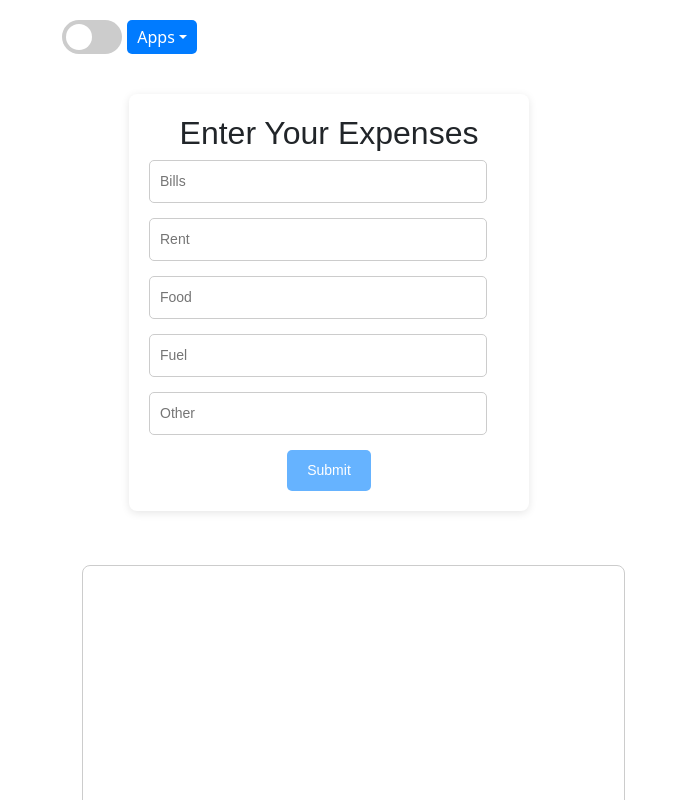
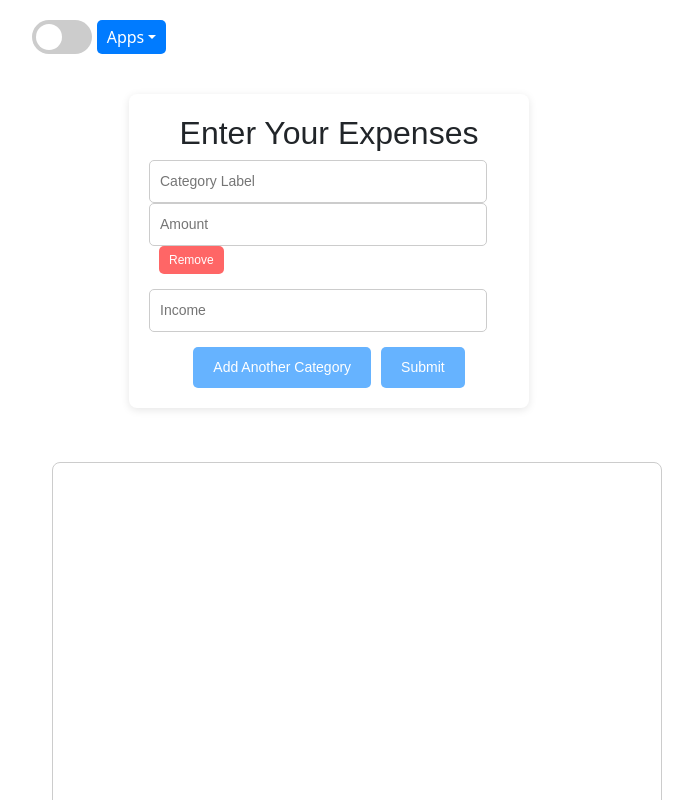
Before and after one commit to stefvvn/FunctionApp1, a React (Vite) app in the folder my-frontend/: page /expense-tracker in a window 1280 px wide. Shown: the top 800 px of the page, without its empty margins (311-1004 px from the left). Built offline with nearby package versions, Linux system fonts and the light colour scheme.

Commit message:
added user-created forms to expense tracker

```diff
--- a/my-frontend/src/components/ExpenseData.css
+++ b/my-frontend/src/components/ExpenseData.css
@@ -27,18 +27,7 @@ h2 {
   margin-bottom: 15px;
 }
 
-.form-field label {
-  display: block;
-  font-size: 14px;
-  margin-bottom: 5px;
-  color: #555;
-}
-
-.dark-mode .form-field label {
-  color: #ddd;
-}
-
-.form-input {
+.form-field input {
   width: 94%;
   padding: 10px;
   border: 1px solid #ccc;
@@ -48,16 +37,63 @@ h2 {
   color: #333;
 }
 
-.dark-mode .form-input {
+.dark-mode .form-field input {
   background-color: #444;
   color: #fff;
   border-color: #555;
+}
+
+.form-field .remove-field {
+  background-color: #ff6666;
+  color: white;
+  border: none;
+  padding: 5px 10px;
+  font-size: 12px;
+  border-radius: 5px;
+  cursor: pointer;
+  transition: background-color 0.3s ease;
+  margin-left: 10px;
+}
+
+.form-field .remove-field:hover {
+  background-color: #e64a19;
+}
+
+.dark-mode .form-field .remove-field {
+  background-color: #e64a19;
+}
+
+.dark-mode .form-field .remove-field:hover {
+  background-color: #b33c00;
 }
 
 .form-actions {
   display: flex;
   justify-content: center;
   gap: 10px;
+}
+
+.add-field {
+  background-color: #66b3ff;
+  color: white;
+  border: none;
+  padding: 10px 20px;
+  font-size: 14px;
+  border-radius: 5px;
+  cursor: pointer;
+  transition: background-color 0.3s ease;
+}
+
+.add-field:hover {
+  background-color: #3380e0;
+}
+
+.dark-mode .add-field {
+  background-color: #5a5a5a;
+}
+
+.dark-mode .add-field:hover {
+  background-color: #333;
 }
 
 .form-submit {
@@ -97,3 +133,11 @@ h2 {
 .status-message.error {
   color: red;
 }
+
+.node.income {
+  fill: #ff6600;
+}
+
+.node.leftover {
+  fill: #339900;
+}
--- a/my-frontend/src/components/ExpenseData.jsx
+++ b/my-frontend/src/components/ExpenseData.jsx
@@ -2,81 +2,83 @@ import React, { useState } from "react";
 import "./ExpenseData.css";
 
 const ExpenseData = ({ onSubmit }) => {
-  const [expense, setExpense] = useState({
-    bill: "",
-    rent: "",
-    food: "",
-    fuel: "",
-    other: "",
-  });
+  const [fields, setFields] = useState([{ label: "", value: "" }]);
+  const [income, setIncome] = useState("");
 
-  const handleChange = (e) => {
+  const handleChange = (index, e) => {
     const { name, value } = e.target;
-    setExpense((prevState) => ({
-      ...prevState,
-      [name]: value,
-    }));
+    const newFields = [...fields];
+    newFields[index][name] = value;
+    setFields(newFields);
+  };
+
+  const handleIncomeChange = (e) => {
+    setIncome(e.target.value);
+  };
+
+  const handleAddField = () => {
+    setFields([...fields, { label: "", value: "" }]);
+  };
+
+  const handleRemoveField = (index) => {
+    const newFields = fields.filter((_, i) => i !== index);
+    setFields(newFields);
   };
 
   const handleSubmit = (e) => {
     e.preventDefault();
-    onSubmit(expense);
+    const expensesTotal = fields.reduce((sum, field) => sum + (parseFloat(field.value) || 0), 0);
+    const leftover = parseFloat(income || 0) - expensesTotal;
+    onSubmit(fields, income, leftover);
   };
 
   return (
     <form onSubmit={handleSubmit} className="expense-form">
       <h2>Enter Your Expenses</h2>
+
+      {fields.map((field, index) => (
+        <div key={index} className="form-field">
+          <input
+            type="text"
+            name="label"
+            value={field.label}
+            onChange={(e) => handleChange(index, e)}
+            placeholder="Category Label"
+            className="form-input"
+          />
+          <input
+            type="number"
+            name="value"
+            value={field.value}
+            onChange={(e) => handleChange(index, e)}
+            placeholder="Amount"
+            className="form-input"
+          />
+          <button
+            type="button"
+            className="remove-field"
+            onClick={() => handleRemoveField(index)}
+          >
+            Remove
+          </button>
+        </div>
+      ))}
+
       <div className="form-field">
         <input
           type="number"
-          name="bill"
-          value={expense.bill}
-          onChange={handleChange}
-          placeholder="Bills"
+          name="income"
+          value={income}
+          onChange={handleIncomeChange}
+          placeholder="Income"
           className="form-input"
         />
       </div>
-      <div className="form-field">
-        <input
-          type="number"
-          name="rent"
-          value={expense.rent}
-          onChange={handleChange}
-          placeholder="Rent"
-          className="form-input"
-        />
-      </div>
-      <div className="form-field">
-        <input
-          type="number"
-          name="food"
-          value={expense.food}
-          onChange={handleChange}
-          placeholder="Food"
-          className="form-input"
-        />
-      </div>
-      <div className="form-field">
-        <input
-          type="number"
-          name="fuel"
-          value={expense.fuel}
-          onChange={handleChange}
-          placeholder="Fuel"
-          className="form-input"
-        />
-      </div>
-      <div className="form-field">
-        <input
-          type="number"
-          name="other"
-          value={expense.other}
-          onChange={handleChange}
-          placeholder="Other"
-          className="form-input"
-        />
-      </div>
+
       <div className="form-actions">
+        <button type="button" className="add-field" onClick={handleAddField}>
+          Add Another Category
+        </button>
         <button type="submit" className="form-submit">
           Submit
         </button>
--- a/my-frontend/src/components/ExpenseTracker.jsx
+++ b/my-frontend/src/components/ExpenseTracker.jsx
@@ -8,38 +8,38 @@ const ExpenseTracker = () => {
   const [expenses, setExpenses] = useState(null);
   const svgRef = useRef();
 
-  const handleFormSubmit = (expenseData) => {
-    setExpenses(expenseData);
+  const handleFormSubmit = (expenseData, income) => {
+    const parsedIncome = parseFloat(income);
+    if (isNaN(parsedIncome)) {
+      console.error("Invalid income value");
+      return;
+    }
+
+    const totalExpenses = expenseData.reduce(
+      (sum, expense) => sum + (parseFloat(expense.value) || 0),
+      0
+    );
+
+    const leftover = Math.max(0, parsedIncome - totalExpenses);
+
+    setExpenses({ expenseData, income: parsedIncome, leftover });
   };
 
   useEffect(() => {
     if (!expenses) return;
 
+    const { expenseData, income, leftover } = expenses;
+
     const data = [
+      ...expenseData.map((expense) => ({
+        source: "Income",
+        target: expense.label,
+        value: parseFloat(expense.value || 0),
+      })),
       {
-        source: "Bills",
-        target: "Total",
-        value: parseFloat(expenses.bill || 0),
-      },
-      {
-        source: "Rent",
-        target: "Total",
-        value: parseFloat(expenses.rent || 0),
-      },
-      {
-        source: "Food",
-        target: "Total",
-        value: parseFloat(expenses.food || 0),
-      },
-      {
-        source: "Fuel",
-        target: "Total",
-        value: parseFloat(expenses.fuel || 0),
-      },
-      {
-        source: "Other",
-        target: "Total",
-        value: parseFloat(expenses.other || 0),
+        source: "Income",
+        target: "Leftover",
+        value: leftover,
       },
     ];
 
@@ -57,8 +57,18 @@ const ExpenseTracker = () => {
       .size([width, height]);
 
     const nodes = Array.from(
-      new Set(data.map((d) => d.source).concat(data.map((d) => d.target))),
+      new Set(data.map((d) => d.source).concat(data.map((d) => d.target)))
     ).map((name) => ({ name }));
+
+    nodes.forEach((node) => {
+      if (node.name === "Income") {
+        node.x0 = 0;
+        node.x1 = 150;
+      } else {
+        node.x0 = width - 300;
+        node.x1 = width - 150;
+      }
+    });
 
     const links = data.map((d) => ({
       source: nodes.findIndex((n) => n.name === d.source),
@@ -78,19 +88,16 @@ const ExpenseTracker = () => {
         "#66b3ff",
         "#ff3399",
         "#cccccc",
+        "#ff6600",
+        "#339900",
       ]);
 
-    const linkColor = d3
-      .scaleOrdinal()
-      .domain(nodes.map((d) => d.name))
-      .range([
-        "#ffcc00",
-        "#ff6666",
-        "#66cc66",
-        "#66b3ff",
-        "#ff3399",
-        "#cccccc",
-      ]);
+    const linkColor = (sourceName, targetName) => {
+      if (targetName === "Leftover") {
+        return "#cccccc";
+      }
+      return color(targetName);
+    };
 
     svg
       .selectAll(".link")
@@ -101,7 +108,7 @@ const ExpenseTracker = () => {
       .attr("d", sankeyLinkHorizontal())
       .style("stroke-width", (d) => Math.max(1, d.width))
       .style("fill", "none")
-      .style("stroke", (d) => linkColor(d.source.name))
+      .style("stroke", (d) => linkColor(d.source.name, d.target.name))
       .style("stroke-opacity", 0.5);
 
     const node = svg
@@ -122,27 +129,40 @@ const ExpenseTracker = () => {
       .style("stroke", "#000");
 
     node
-      .filter((d) => d.name !== "Total")
       .append("text")
-      .attr("x", (d) => d.x1 + 5)
+      .attr("x", (d) => {
+        if (d.name === "Income") {
+          return d.x1 + 5;
+        }
+        return d.x0 - 5;
+      })
       .attr("y", (d) => (d.y1 + d.y0) / 2)
       .attr("dy", ".35em")
-      .style("text-anchor", "start")
+      .style("text-anchor", (d) => (d.name === "Income" ? "start" : "end"))
       .style("font-weight", "bold")
-      .text((d) => `${d.name} ${d.value}€`);
+      .text((d) => `${d.name} ${d.value.toFixed(0)}€`);
 
-    const totalValue = graph.links.reduce((sum, link) => sum + link.value, 0);
+    const incomeFormatted = income.toFixed(0);
+    const leftoverFormatted = leftover.toFixed(0);
 
-    const totalNode = graph.nodes.find((node) => node.name === "Total");
-
+    const incomeNode = graph.nodes.find((node) => node.name === "Income");
     svg
       .append("text")
-      .attr("x", totalNode.x1 - 30)
-      .attr("y", (totalNode.y1 + totalNode.y0) / 2)
+      .attr("x", incomeNode.x1 - 30)
+      .attr("y", (incomeNode.y1 + incomeNode.y0) / 2)
       .attr("dy", ".35em")
       .style("text-anchor", "end")
       .style("font-weight", "bold")
-      .text(`Total ${totalValue.toFixed(0)}€`);
+      .text(`Income ${incomeFormatted}€`);
+
+    const leftoverNode = graph.nodes.find((node) => node.name === "Leftover");
+    svg
+      .append("text")
+      .attr("x", leftoverNode.x1 - 30)
+      .attr("y", (leftoverNode.y1 + leftoverNode.y0) / 2)
+      .attr("dy", ".35em")
+      .style("text-anchor", "end")
+      .style("font-weight", "bold");
   }, [expenses]);
 
   return (
```
